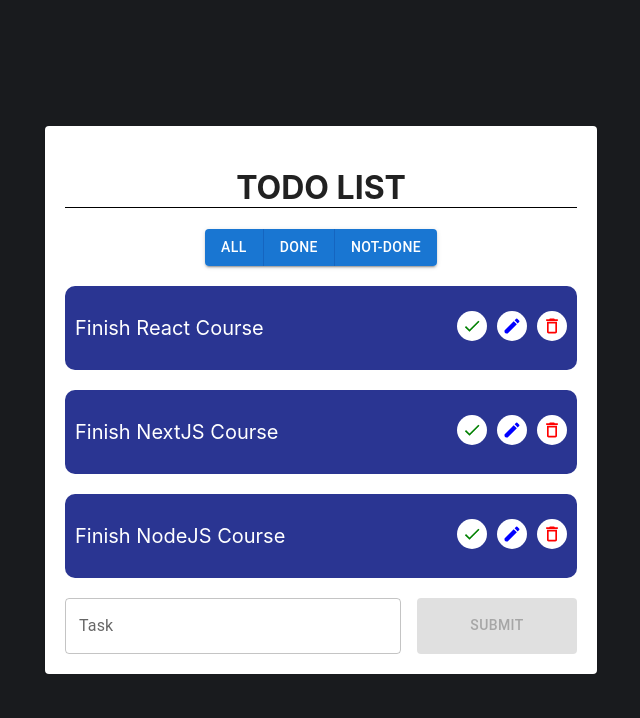
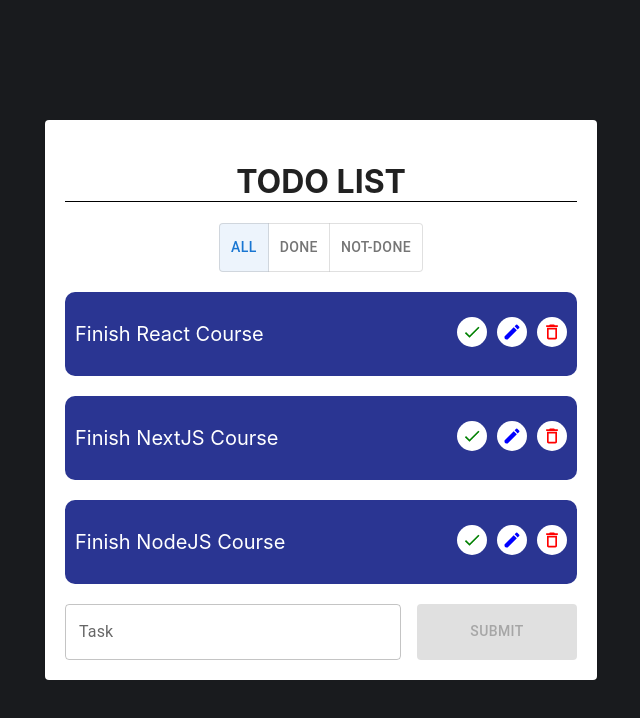
Before and after one commit to MoomenEltelbany/todo_list, a React (Create React App) app: page / in a window 1280 px wide. Shown: the top 718 px of the page, without its empty margins (319-959 px from the left). Built offline with nearby package versions, Linux system fonts and the light colour scheme.

Commit message:
Toogle buttons group

```diff
--- a/src/Buttons/AllBtns.js
+++ b/src/Buttons/AllBtns.js
@@ -1,17 +1,26 @@
 import * as React from "react";
-import Button from "@mui/material/Button";
-import ButtonGroup from "@mui/material/ButtonGroup";
+import ToggleButton from "@mui/material/ToggleButton";
+import ToggleButtonGroup from "@mui/material/ToggleButtonGroup";
 
 export default function AllBtns() {
+    const [alignment, setAlignment] = React.useState("all");
+
+    const handleChange = (event) => {
+        setAlignment(event.target.value);
+    };
+
     return (
-        <ButtonGroup
-            variant="contained"
-            aria-label=""
+        <ToggleButtonGroup
+            color="primary"
+            value={alignment}
+            exclusive
+            onChange={handleChange}
+            aria-label="Platform"
             style={{ marginBottom: "20px" }}
         >
-            <Button>All</Button>
-            <Button>Done</Button>
-            <Button>Not-Done</Button>
-        </ButtonGroup>
+            <ToggleButton value="all">All</ToggleButton>
+            <ToggleButton value="done">Done</ToggleButton>
+            <ToggleButton value="not-done">Not-Done</ToggleButton>
+        </ToggleButtonGroup>
     );
 }
```
Also changed, not shown: src/TodoCard.js (+0 -7 lines).
